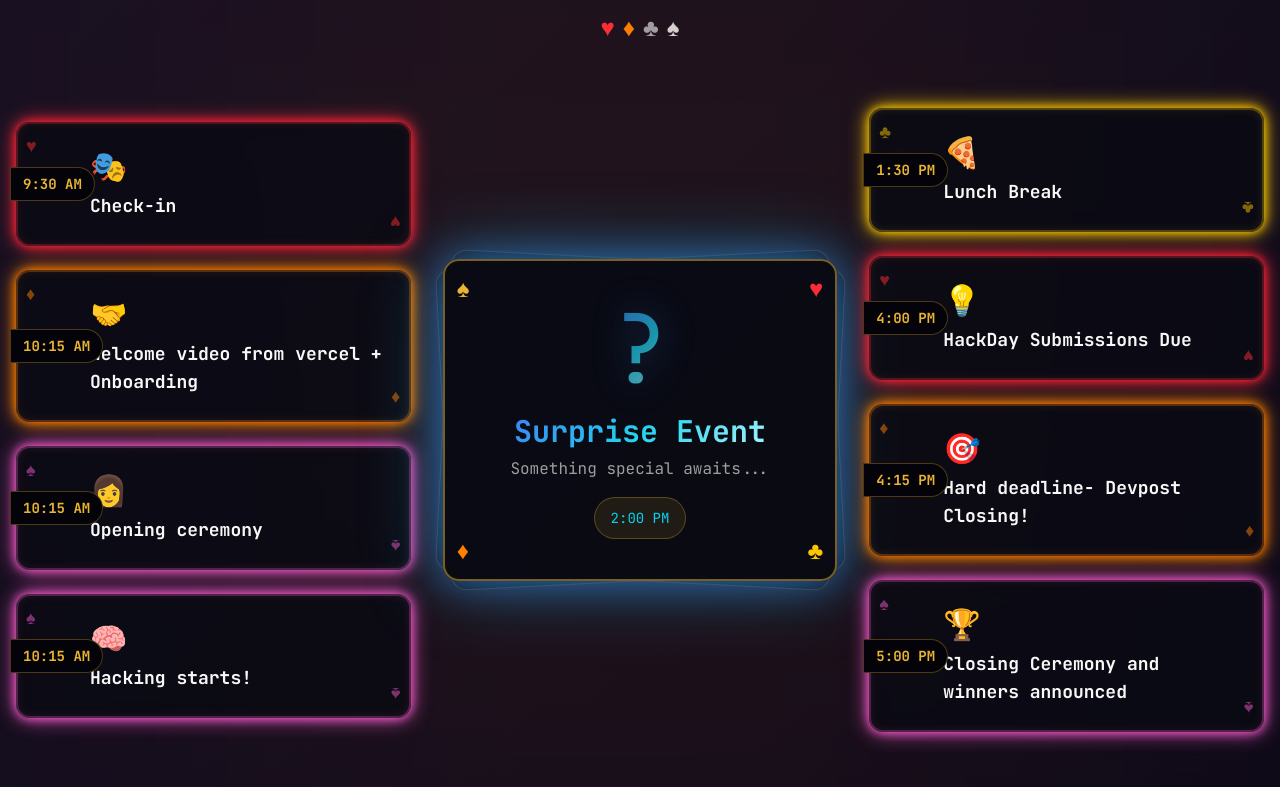
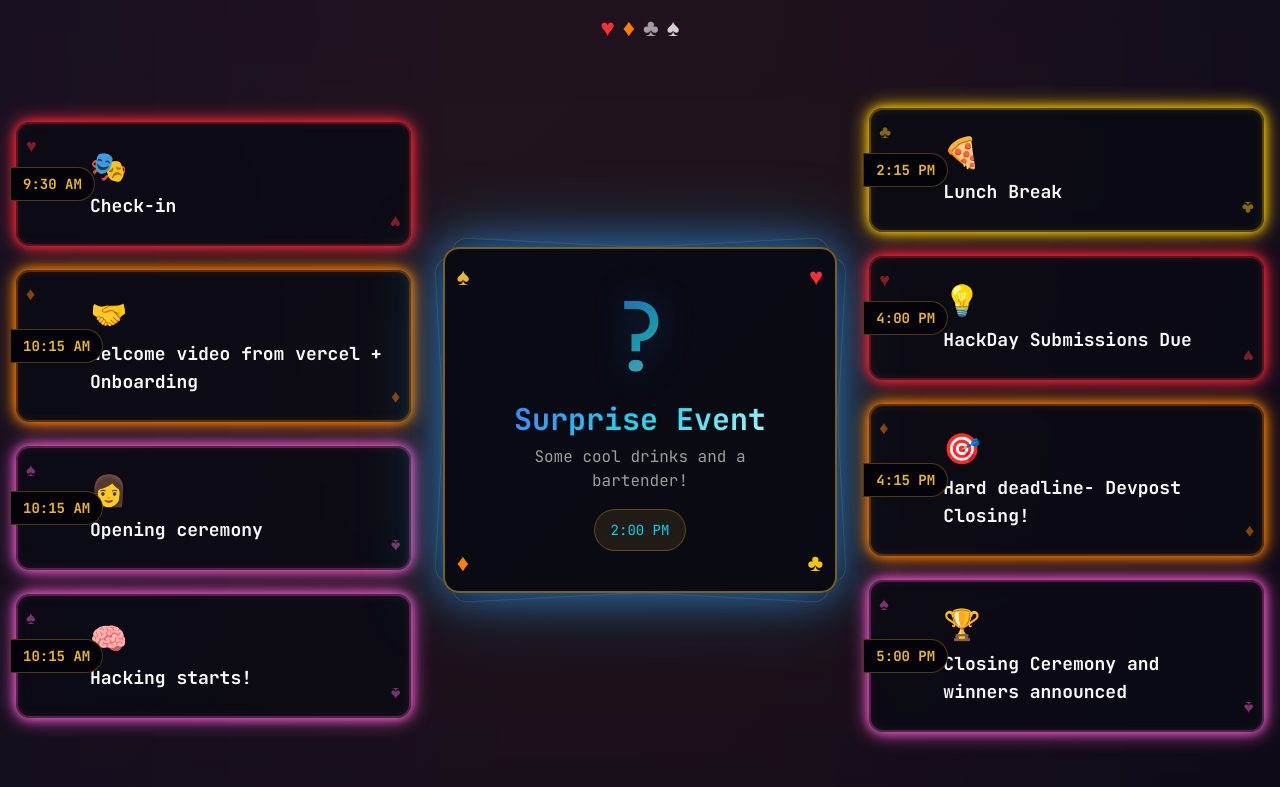
Before and after one commit to gaurijain21/HackDay2026, a Next.js app: page / in a window 1280 px wide. Shown: the part 1044-1831 px from the top of the page. Built offline with nearby package versions, Linux system fonts and the light colour scheme.

Commit message:
updated surprise event

```diff
--- a/components/events-lineup.tsx
+++ b/components/events-lineup.tsx
@@ -18,7 +18,7 @@ const leftEvents: Event[] = [
 ]
 
 const rightEvents: Event[] = [
-  { id: 5, title: "Lunch Break", time: "1:30 PM", icon: "🍕", suit: "clubs" },
+  { id: 5, title: "Lunch Break", time: "2:15 PM", icon: "🍕", suit: "clubs" },
   { id: 6, title: "HackDay Submissions Due", time: "4:00 PM", icon: "💡", suit: "hearts" },
   { id: 7, title: "Hard deadline- Devpost Closing!", time: "4:15 PM", icon: "🎯", suit: "diamonds" },
   { id: 8, title: "Closing Ceremony and winners announced", time: "5:00 PM", icon: "🏆", suit: "spades" },
@@ -123,7 +123,7 @@ function SurpriseEvent() {
           </h3>
 
           <p className="mt-2 text-sm sm:text-base text-muted-foreground">
-            Something special awaits...
+            Some cool drinks and a bartender!
           </p>
 
           <div className="mt-4 px-4 py-2 bg-gold/10 rounded-full border border-gold/30">
```
